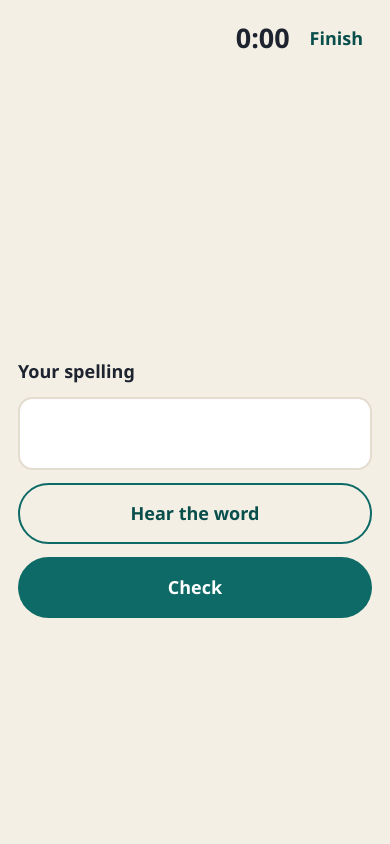
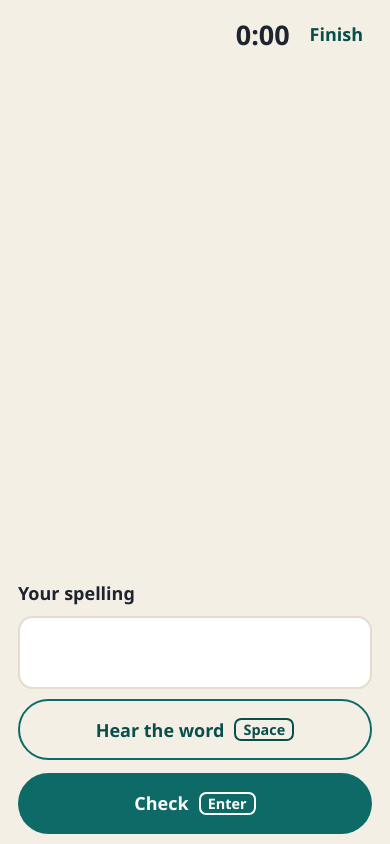
Before and after one commit to oldicko/spellbot, a FastAPI app: template templates/practice.html in a window 390 px wide. Run offline with FastAPI, Linux system fonts and the light colour scheme; the template is opened without the code that fills it, so the values that code supplies are empty; parts of the project's set-up code (start-up, migrations or seed data) failed here and were passed over.

Commit message:
Keep tablet practice on screen and label the desktop keys
Samsung tablets get letter keys so Chrome's spelling suggestions stay off, and the sentence stays visible with the keyboard open. On a computer, Space hears the word again, Enter checks the spelling, and the cursor stays in the spelling field.

```diff
--- a/static/practice.js
+++ b/static/practice.js
@@ -8,14 +8,21 @@
   const input = document.getElementById("spelling");
   const check = document.getElementById("check");
   const hear = document.getElementById("hear");
+  const hearLabel = document.getElementById("hear-label");
   const nextButton = document.getElementById("next");
   const timerEl = document.getElementById("timer");
   const finish = document.getElementById("finish");
   const finishPanel = document.getElementById("finish-panel");
   const finishYes = document.getElementById("finish-yes");
   const finishNo = document.getElementById("finish-no");
+  const keys = document.getElementById("letter-keys");
 
   const audio = new Audio();
+  const touchQuery = window.matchMedia("(hover: none) and (pointer: coarse)");
+  let useKeys = false;
+  let caretPos = 0;
+  let caretEnd = 0;
+  let pinning = false;
   let deadline = Date.now() + boot.remainingSeconds * 1000;
   let phase = boot.phase || "spell";
   let audioUrl = boot.audioUrl;
@@ -84,6 +91,99 @@
     const locked = value || phase === "reveal";
     check.disabled = locked;
     input.disabled = locked;
+    keys.querySelectorAll("button").forEach(function (button) {
+      button.disabled = locked;
+    });
+  }
+
+  function syncKeys() {
+    keys.hidden = !useKeys || form.hidden;
+  }
+
+  function rememberCaret() {
+    if (document.activeElement !== input || input.selectionStart == null) {
+      return;
+    }
+    caretPos = input.selectionStart;
+    caretEnd = input.selectionEnd;
+  }
+
+  function caret() {
+    if (document.activeElement === input && input.selectionStart != null) {
+      return [input.selectionStart, input.selectionEnd];
+    }
+    return [caretPos, caretEnd];
+  }
+
+  function writeAt(next, pos) {
+    input.value = next;
+    caretPos = pos;
+    caretEnd = pos;
+    if (document.activeElement === input && input.setSelectionRange) {
+      input.setSelectionRange(pos, pos);
+    }
+  }
+
+  function insert(ch) {
+    if (input.disabled || phase === "reveal") {
+      return;
+    }
+    const bounds = caret();
+    const next = input.value.slice(0, bounds[0]) + ch + input.value.slice(bounds[1]);
+    if (next.length > 80) {
+      return;
+    }
+    writeAt(next, bounds[0] + ch.length);
+  }
+
+  function backspace() {
+    if (input.disabled || phase === "reveal") {
+      return;
+    }
+    const bounds = caret();
+    let start = bounds[0];
+    const end = bounds[1];
+    if (start === end) {
+      if (start === 0) {
+        return;
+      }
+      start -= 1;
+    }
+    writeAt(input.value.slice(0, start) + input.value.slice(end), start);
+  }
+
+  function applyTouchMode() {
+    useKeys = touchQuery.matches;
+    document.body.classList.toggle("touch-keys", useKeys);
+    // Readonly stops the tablet keyboard, so its spelling suggestions stay off.
+    input.readOnly = useKeys;
+    input.inputMode = useKeys ? "none" : "text";
+    input.spellcheck = false;
+    input.autocapitalize = "none";
+    if ("autocorrect" in input) {
+      input.autocorrect = false;
+    }
+    if ("writingSuggestions" in input) {
+      input.writingSuggestions = "false";
+    }
+    syncKeys();
+  }
+
+  function pinViewport() {
+    if (pinning) {
+      return;
+    }
+    pinning = true;
+    const vv = window.visualViewport;
+    const height = vv ? vv.height : window.innerHeight;
+    const top = vv ? vv.offsetTop : 0;
+    document.documentElement.style.setProperty("--vv-height", Math.round(height) + "px");
+    document.documentElement.style.setProperty("--vv-top", Math.round(top) + "px");
+    document.body.classList.toggle("short-practice", height < 700);
+    if (window.scrollX || window.scrollY) {
+      window.scrollTo(0, 0);
+    }
+    pinning = false;
   }
 
   function speak(url) {
@@ -98,11 +198,24 @@
     }
     played.then(function () {
       hear.classList.remove("needs-tap");
-      hear.textContent = "Hear the word";
+      hearLabel.textContent = "Hear the word";
     }).catch(function () {
       hear.classList.add("needs-tap");
-      hear.textContent = "Tap to hear the word";
+      hearLabel.textContent = "Tap to hear the word";
     });
+  }
+
+  function focusField() {
+    if (form.hidden || input.disabled || !finishPanel.hidden) {
+      return;
+    }
+    if (document.activeElement === input) {
+      return;
+    }
+    input.focus();
+    if (input.setSelectionRange) {
+      input.setSelectionRange(caretPos, caretEnd);
+    }
   }
 
   function showSpell(parts, url) {
@@ -113,9 +226,12 @@
     showAnswerWord("", false);
     renderParts(parts);
     input.value = "";
+    caretPos = 0;
+    caretEnd = 0;
     nextButton.hidden = true;
     form.hidden = false;
     setBusy(false);
+    syncKeys();
     input.focus();
     speak(url);
   }
@@ -165,11 +281,17 @@
       showAnswerWord("", false);
       if (typeof data.prefill === "string") {
         input.value = data.prefill;
+        caretPos = input.value.length;
+        caretEnd = caretPos;
       }
       nextButton.hidden = true;
       form.hidden = false;
       setBusy(false);
+      syncKeys();
       input.focus();
+      if (input.setSelectionRange) {
+        input.setSelectionRange(caretPos, caretEnd);
+      }
       return;
     }
     if (data.phase === "next" || data.phase === "done") {
@@ -182,6 +304,7 @@
       }
       form.hidden = true;
       setBusy(true);
+      syncKeys();
       schedule(data);
     }
   }
@@ -209,8 +332,130 @@
     });
   });
 
+  let pointedAt = 0;
+
+  function pressKey(button) {
+    const key = button.getAttribute("data-key");
+    if (key === "backspace") {
+      backspace();
+      return;
+    }
+    if (key) {
+      insert(key);
+    }
+  }
+
+  function releaseKey() {
+    keys.querySelectorAll(".pressed").forEach(function (button) {
+      button.classList.remove("pressed");
+    });
+  }
+
+  keys.addEventListener("pointerdown", function (event) {
+    const button = event.target.closest("button");
+    if (!button || button.disabled) {
+      return;
+    }
+    event.preventDefault();
+    pointedAt = Date.now();
+    button.classList.add("pressed");
+    pressKey(button);
+  });
+  keys.addEventListener("pointerup", releaseKey);
+  keys.addEventListener("pointercancel", releaseKey);
+  keys.addEventListener("click", function (event) {
+    const button = event.target.closest("button");
+    if (!button || button.disabled || Date.now() - pointedAt < 700) {
+      return;
+    }
+    pressKey(button);
+  });
+  document.addEventListener("selectionchange", rememberCaret);
+  input.addEventListener("beforeinput", function (event) {
+    if (!useKeys && event.inputType === "insertText" && event.data === " ") {
+      event.preventDefault();
+    }
+  });
+  document.addEventListener("keydown", function (event) {
+    if (event.metaKey || event.ctrlKey || event.altKey) {
+      return;
+    }
+    const target = event.target;
+    if (target && target.closest && target.closest("#finish, #finish-panel")) {
+      return;
+    }
+    if (!finishPanel.hidden) {
+      return;
+    }
+    if (!useKeys) {
+      if (form.hidden || input.disabled || phase === "reveal") {
+        return;
+      }
+      if (event.key === " " && !event.repeat) {
+        event.preventDefault();
+        speak(audioUrl);
+        focusField();
+        return;
+      }
+      if (event.key === "Enter") {
+        event.preventDefault();
+        form.requestSubmit();
+      }
+      return;
+    }
+    if (input.disabled || phase === "reveal") {
+      return;
+    }
+    if (event.key === "Backspace") {
+      event.preventDefault();
+      backspace();
+      return;
+    }
+    if (event.key === "Enter") {
+      event.preventDefault();
+      form.requestSubmit();
+      return;
+    }
+    if (event.key.length === 1) {
+      event.preventDefault();
+      insert(event.key);
+    }
+  });
+  document.addEventListener("pointerdown", function (event) {
+    // A mouse click on the sentence would blur the field. Cancelling that
+    // press keeps the caret in place. Touch presses still scroll.
+    if (event.pointerType === "touch") {
+      return;
+    }
+    if (form.hidden || input.disabled || !finishPanel.hidden) {
+      return;
+    }
+    const target = event.target;
+    if (target && target.closest && target.closest("#spelling, #finish, #finish-panel")) {
+      return;
+    }
+    event.preventDefault();
+  });
+  document.addEventListener("focusin", function (event) {
+    if (event.target === input) {
+      return;
+    }
+    if (event.target.closest && event.target.closest("#finish, #finish-panel")) {
+      return;
+    }
+    window.setTimeout(focusField, 0);
+  });
+
+  function holdFocus(event) {
+    if (event.target.closest && event.target.closest("button")) {
+      event.preventDefault();
+    }
+  }
+  hear.addEventListener("pointerdown", holdFocus);
+  check.addEventListener("pointerdown", holdFocus);
   hear.addEventListener("click", function () {
     speak(audioUrl);
+    focusField();
   });
   nextButton.addEventListener("click", goOn);
   finish.addEventListener("click", function () {
@@ -254,8 +499,23 @@
     feedbackEl.textContent = "Have another go.";
     renderHint(boot.hint);
     input.value = boot.prefill || "";
+    caretPos = input.value.length;
+    caretEnd = caretPos;
+  }
+  applyTouchMode();
+  pinViewport();
+  if (touchQuery.addEventListener) {
+    touchQuery.addEventListener("change", applyTouchMode);
+  }
+  window.addEventListener("resize", pinViewport);
+  if (window.visualViewport) {
+    window.visualViewport.addEventListener("resize", pinViewport);
+    window.visualViewport.addEventListener("scroll", pinViewport);
   }
   input.focus();
+  if (input.setSelectionRange) {
+    input.setSelectionRange(caretPos, caretEnd);
+  }
   speak(boot.audioUrl);
   paintTimer();
   window.setInterval(paintTimer, 250);
--- a/static/style.css
+++ b/static/style.css
@@ -224,13 +224,29 @@ code {
   outline-offset: 3px;
 }
 
+html:has(body.practice) {
+  height: 100%;
+  overflow: hidden;
+}
+
+body.practice {
+  overflow: hidden;
+  overscroll-behavior: none;
+}
+
 .practice-shell {
-  min-height: 100dvh;
+  position: fixed;
+  top: var(--vv-top, 0px);
+  left: 0;
+  right: 0;
+  height: var(--vv-height, 100dvh);
   display: flex;
   flex-direction: column;
   width: min(46rem, 100%);
-  margin: 0 auto;
-  padding: 0.8rem 1rem 1.2rem;
+  margin-inline: auto;
+  padding: 0.6rem 1rem max(0.4rem, env(safe-area-inset-bottom));
+  overflow: hidden;
+  touch-action: manipulation;
 }
 
 .topbar {
@@ -261,11 +277,29 @@ code {
 
 .practice-main {
   flex: 1;
+  min-height: 0;
   display: flex;
   flex-direction: column;
-  justify-content: center;
-  gap: 0.9rem;
-  padding: 1rem 0 0.4rem;
+  justify-content: flex-end;
+  gap: 0.7rem;
+  padding: 0.4rem 0 0.15rem;
+}
+
+.practice-read {
+  flex: 1 1 auto;
+  min-height: 0;
+  overflow: auto;
+  display: flex;
+  flex-direction: column;
+  justify-content: flex-start;
+  gap: 0.7rem;
+}
+
+.practice-read::before,
+.practice-read::after {
+  content: "";
+  flex: 1 1 0;
+  min-height: 0;
 }
 
 .sentence {
@@ -322,11 +356,90 @@ code {
 
 .length-note { margin: 0.4rem 0 0; color: var(--bad-ink); }
 
-#answer-form { display: grid; gap: 0.7rem; }
+#answer-form { display: grid; gap: 0.55rem; flex-shrink: 0; }
 #spelling { font-size: 1.5rem; padding: 0.85rem 1rem; }
+#next { flex-shrink: 0; }
+
+.letter-keys { display: none; }
+
+body.touch-keys .letter-keys {
+  display: flex;
+  flex-direction: column;
+  flex-shrink: 0;
+  gap: 0.32rem;
+  padding: 0.4rem;
+  border-radius: 0.9rem;
+  background: #e7e1d4;
+}
+
+.key-row {
+  display: flex;
+  justify-content: center;
+  gap: 0.28rem;
+}
+
+.letter-keys button {
+  flex: 1 1 0;
+  max-width: 3.25rem;
+  min-width: 0;
+  min-height: 2.75rem;
+  padding: 0.15rem;
+  border-radius: 0.55rem;
+  background: white;
+  color: var(--ink);
+  border: 2px solid var(--line);
+  font-size: 1.25rem;
+  font-weight: 700;
+  touch-action: manipulation;
+}
+
+.letter-keys button.wide {
+  flex-grow: 1.6;
+  max-width: 7.5rem;
+  font-size: 1rem;
+}
+
+.letter-keys button:active,
+.letter-keys button.pressed {
+  background: var(--accent);
+  color: white;
+  border-color: var(--accent);
+}
+
+.letter-keys button:disabled { opacity: 0.45; }
+
+body.short-practice .practice-main { gap: 0.4rem; }
+body.short-practice .practice-read { gap: 0.35rem; }
+body.short-practice .sentence { font-size: 1.25rem; line-height: 1.35; }
+body.short-practice .blank { width: 4.5rem; }
+body.short-practice .feedback { min-height: 0; font-size: 1.05rem; }
+body.short-practice .answer-word { font-size: 1.8rem; }
+body.short-practice #spelling { font-size: 1.15rem; padding: 0.45rem 0.7rem; }
+body.short-practice .practice-shell button { min-height: 2.55rem; }
+body.short-practice .letter-keys { gap: 0.22rem; padding: 0.28rem; }
+body.short-practice .letter-keys button { min-height: 2.35rem; font-size: 1.15rem; }
+body.short-practice .letter-keys button.wide { font-size: 0.95rem; }
 
 .actions { display: flex; gap: 0.7rem; }
-.actions button { flex: 1; }
+.actions button {
+  flex: 1;
+  display: inline-flex;
+  align-items: center;
+  justify-content: center;
+  gap: 0.55rem;
+}
+
+.key-hint {
+  font: inherit;
+  font-size: 0.8rem;
+  font-weight: 700;
+  line-height: 1.2;
+  border: 2px solid currentColor;
+  border-radius: 0.4rem;
+  padding: 0.05rem 0.4rem;
+}
+
+body.touch-keys .key-hint { display: none; }
 
 .needs-tap { outline: 3px solid var(--accent); outline-offset: 2px; }
 
--- a/templates/practice.html
+++ b/templates/practice.html
@@ -16,19 +16,67 @@
     </div>
   </div>
   <main id="main" class="practice-main">
-    <p id="feedback" class="feedback" aria-live="polite"></p>
-    <p id="sentence" class="sentence"></p>
-    <p id="answer-word" class="answer-word" hidden></p>
-    <div id="hint"></div>
-    <form id="answer-form">
+    <div class="practice-read">
+      <p id="feedback" class="feedback" aria-live="polite"></p>
+      <p id="sentence" class="sentence"></p>
+      <p id="answer-word" class="answer-word" hidden></p>
+      <div id="hint"></div>
+    </div>
+    <form id="answer-form" autocomplete="off" autocorrect="off" writingsuggestions="false">
       <label for="spelling">Your spelling</label>
-      <input id="spelling" name="spelling" type="text" maxlength="80" autocapitalize="off" autocorrect="off" autocomplete="off" spellcheck="false" enterkeyhint="done">
+      <input id="spelling" name="spelling" type="text" maxlength="80" autocapitalize="none" autocorrect="off" autocomplete="off" spellcheck="false" writingsuggestions="false" enterkeyhint="done" inputmode="text">
       <div class="actions">
-        <button type="button" id="hear" class="secondary">Hear the word</button>
-        <button type="submit" id="check">Check</button>
+        <button type="button" id="hear" class="secondary" aria-keyshortcuts="Space">
+          <span id="hear-label">Hear the word</span>
+          <kbd class="key-hint">Space</kbd>
+        </button>
+        <button type="submit" id="check" aria-keyshortcuts="Enter">
+          Check
+          <kbd class="key-hint">Enter</kbd>
+        </button>
       </div>
     </form>
     <button type="button" id="next" class="secondary wide" hidden>Next</button>
+    <div id="letter-keys" class="letter-keys" role="group" aria-label="Letter keys">
+      <div class="key-row">
+        <button type="button" data-key="q">q</button>
+        <button type="button" data-key="w">w</button>
+        <button type="button" data-key="e">e</button>
+        <button type="button" data-key="r">r</button>
+        <button type="button" data-key="t">t</button>
+        <button type="button" data-key="y">y</button>
+        <button type="button" data-key="u">u</button>
+        <button type="button" data-key="i">i</button>
+        <button type="button" data-key="o">o</button>
+        <button type="button" data-key="p">p</button>
+      </div>
+      <div class="key-row">
+        <button type="button" data-key="a">a</button>
+        <button type="button" data-key="s">s</button>
+        <button type="button" data-key="d">d</button>
+        <button type="button" data-key="f">f</button>
+        <button type="button" data-key="g">g</button>
+        <button type="button" data-key="h">h</button>
+        <button type="button" data-key="j">j</button>
+        <button type="button" data-key="k">k</button>
+        <button type="button" data-key="l">l</button>
+      </div>
+      <div class="key-row">
+        <button type="button" data-key="z">z</button>
+        <button type="button" data-key="x">x</button>
+        <button type="button" data-key="c">c</button>
+        <button type="button" data-key="v">v</button>
+        <button type="button" data-key="b">b</button>
+        <button type="button" data-key="n">n</button>
+        <button type="button" data-key="m">m</button>
+      </div>
+      <div class="key-row">
+        <button type="button" class="wide" data-key=" ">Space</button>
+        <button type="button" data-key="'" aria-label="Apostrophe">'</button>
+        <button type="button" data-key="-" aria-label="Hyphen">-</button>
+        <button type="button" class="wide" data-key="backspace">Delete</button>
+      </div>
+    </div>
   </main>
 </div>
 <script id="boot" type="application/json">{{ boot_json | safe }}</script>
```
Also changed, not shown: tests/test_app.py (+6 -0 lines).
